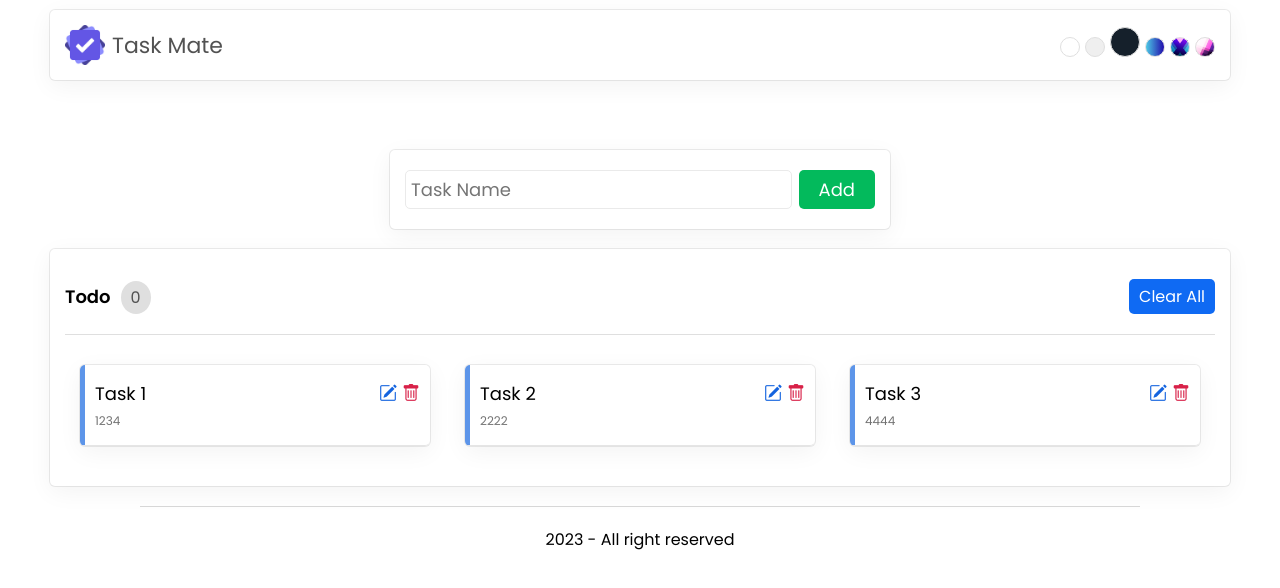
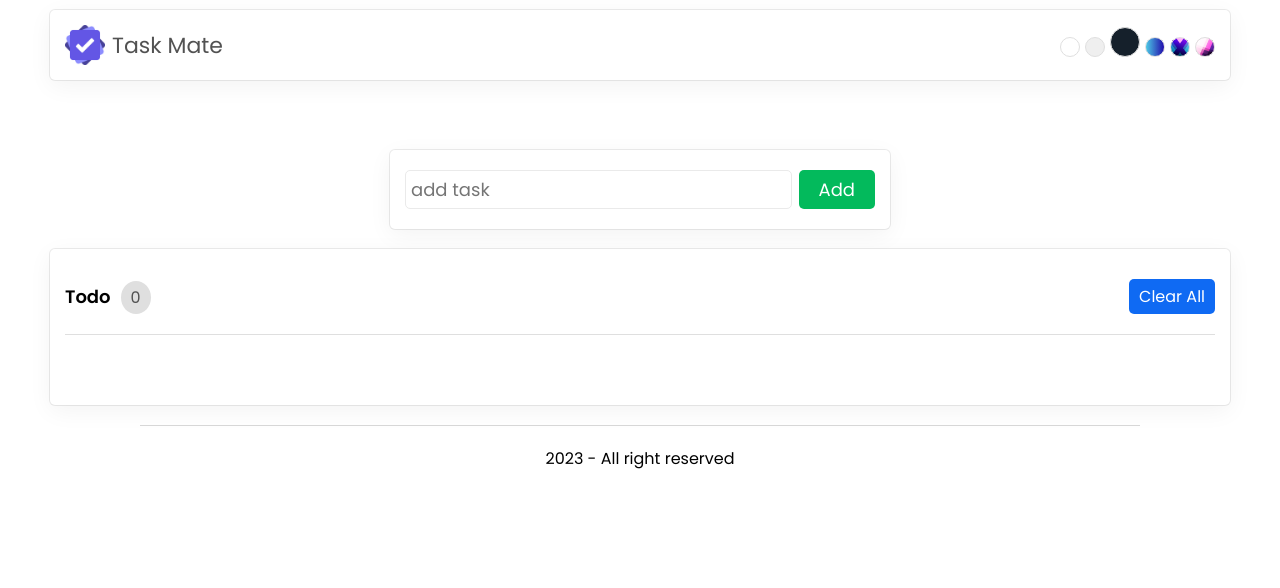
Before and after one commit to denisakita/task-mate, a React (Create React App) app: page / in a window 1280 px wide. Shown: the top 588 px of the page. Built offline with nearby package versions, Linux system fonts and the light colour scheme.

Commit message:
modify showTask and AddTask

```diff
--- a/src/App.js
+++ b/src/App.js
@@ -1,13 +1,16 @@
 import './App.css';
 import {AddTask, Footer, Header, ShowTask} from "./components";
+import {useState} from "react";
 
 
 function App() {
+    const [taskList, setTaskList] = useState([]);
+
     return (
         <div className="App">
             <Header/>
-            <AddTask/>
-            <ShowTask/>
+            <AddTask taskList={taskList} setTaskList={setTaskList}/>
+            <ShowTask taskList={taskList} setTaskList={setTaskList}/>
             <Footer/>
         </div>
     );
--- a/src/components/AddTask.js
+++ b/src/components/AddTask.js
@@ -1,11 +1,24 @@
-export const AddTask = () => {
-  return(
-     <section className="addTask">
-         <form>
-             <input type="text" name="task" autoComplete="off"
-                    placeholder="Task Name" maxLength="25"/>
-             <button type="submit">Add</button>
-         </form>
-     </section>
-  )
+export const AddTask = ({taskList, setTaskList}) => {
+
+    const handleSubmit = (e) => {
+        e.preventDefault();
+
+        const date = new Date();
+        const newTask = {
+            id: date.getTime(),
+            name: e.target.task.value,
+            time: `${date.toLocaleTimeString()} ${date.toLocaleDateString()}`
+        }
+        setTaskList([...taskList, newTask]);
+        e.target.task.value = "";
+    }
+
+    return (
+        <section className="addTask">
+            <form onSubmit={handleSubmit}>
+                <input type="text" name="task" autoComplete="off" placeholder="add task" maxLength="25" />
+                <button type="submit">Add</button>
+            </form>
+        </section>
+    )
 }
--- a/src/components/ShowTask.js
+++ b/src/components/ShowTask.js
@@ -1,22 +1,17 @@
-export const ShowTask = () => {
-    const tasks = [
-        {id:1000,name:"Task 1", time:"1234"},
-        {id:2000,name:"Task 2", time:"2222"},
-        {id:3000,name:"Task 3", time:"4444"},
-    ]
+export const ShowTask = ({taskList, setTaskList}) => {
 
     return (
         <section className="showTask">
             <div className="head">
                 <div>
                     <span className="title">Todo</span>
-                    <span className="count">0</span>
+                    <span className="count">{taskList.length}</span>
                 </div>
-                <button className="clearAll">Clear All</button>
+                <button className="clearAll" onClick={() => setTaskList([])}>Clear All</button>
             </div>
             <ul>
-                {tasks.map((task)=>(
-                    <li>
+                { taskList.map((task) => (
+                    <li key={task.id}>
                         <p>
                             <span className="name">{task.name}</span>
                             <span className="time">{task.time}</span>
@@ -24,9 +19,7 @@
                         <i className="bi bi-pencil-square"></i>
                         <i className="bi bi-trash"></i>
                     </li>
-                ))}
-
-
+                )) }
             </ul>
         </section>
     )
```
